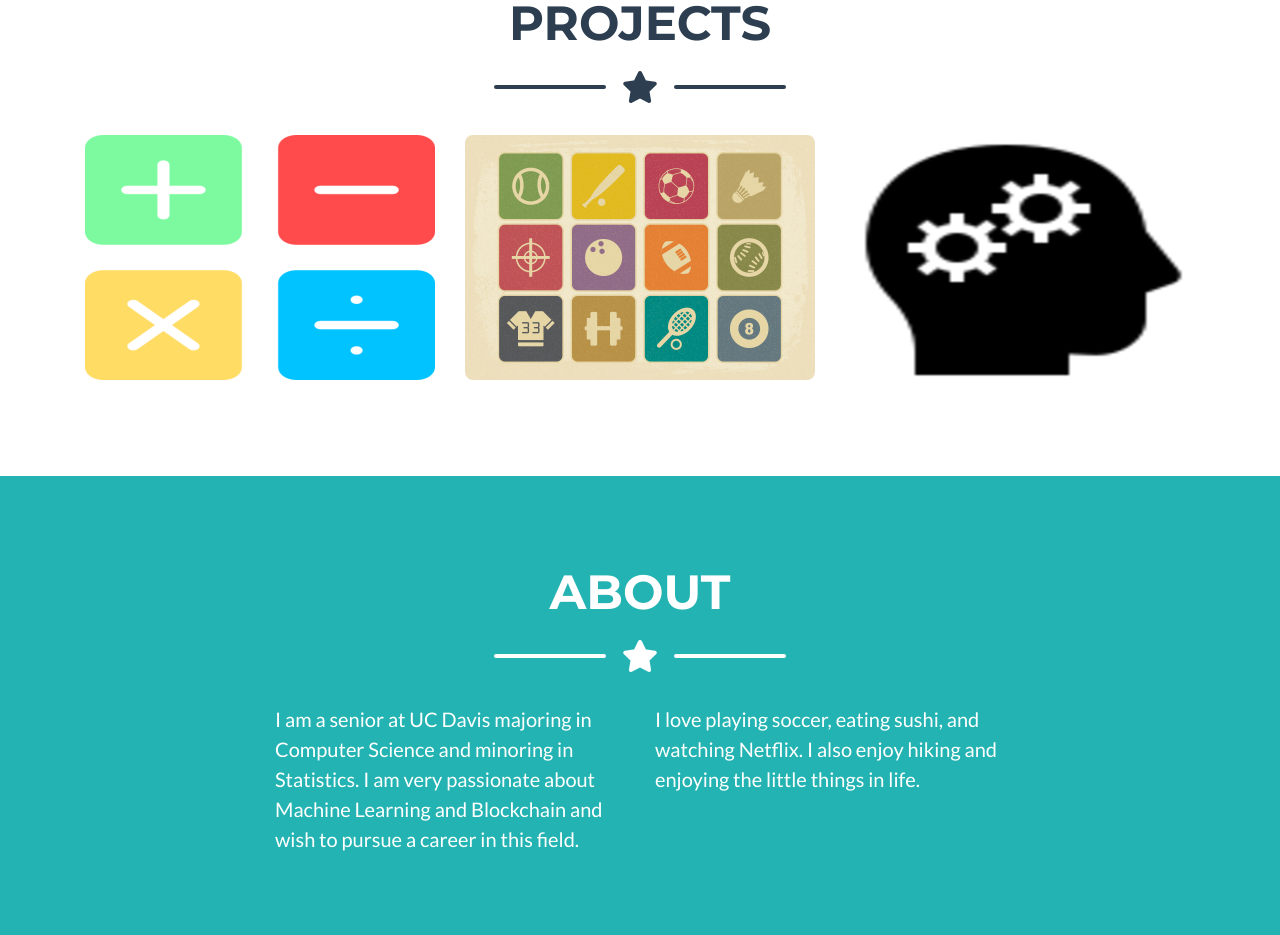
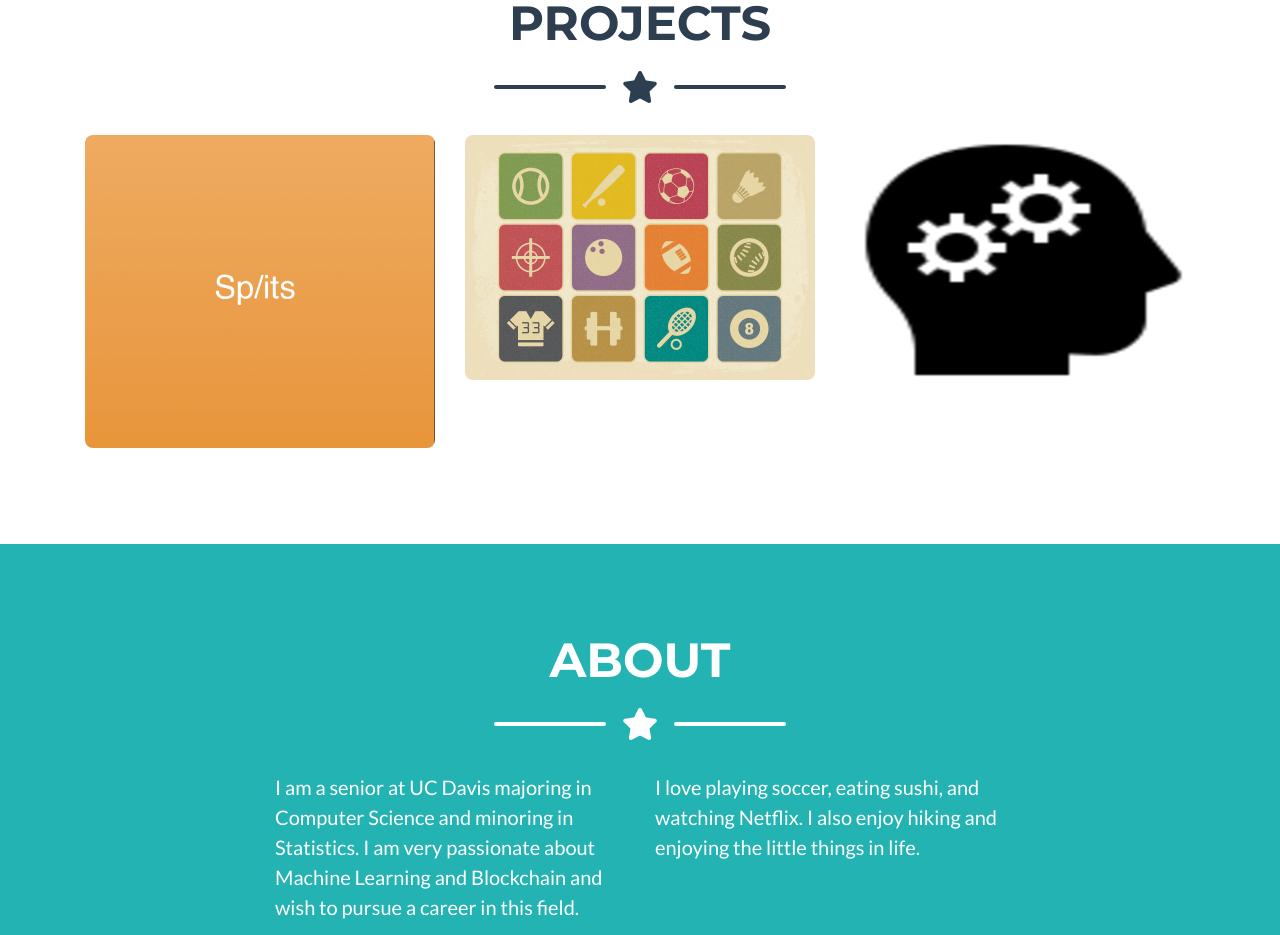
Before and after one commit to shaumikpathak/shaumikpathak.github.io, a website with bundled scripts: page index.html in a window 1280 px wide. Shown: the part 876-1811 px from the top of the page. Built offline with nearby package versions, Linux system fonts and the light colour scheme.

Commit message:
Update index.html

```diff
--- a/index.html
+++ b/index.html
@@ -99,7 +99,7 @@
                 <i class="fas fa-plus fa-3x"></i>
               </div>
             </div>
-            <img class="img-fluid" src="img/portfolio/calculator.png" alt="">
+            <img class="img-fluid" src="img/portfolio/splits.png" alt="">
 
           </div>
         </div>
```
